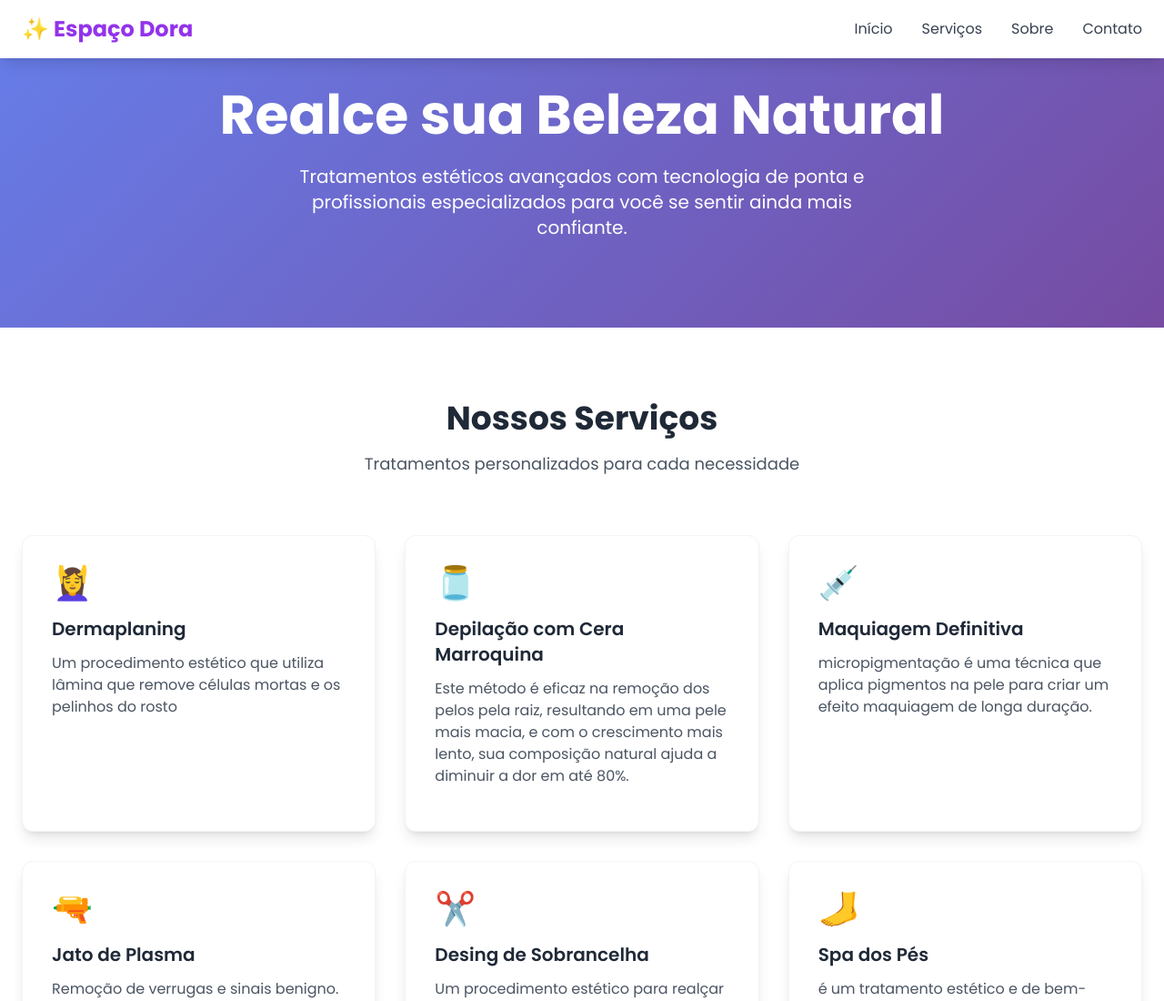
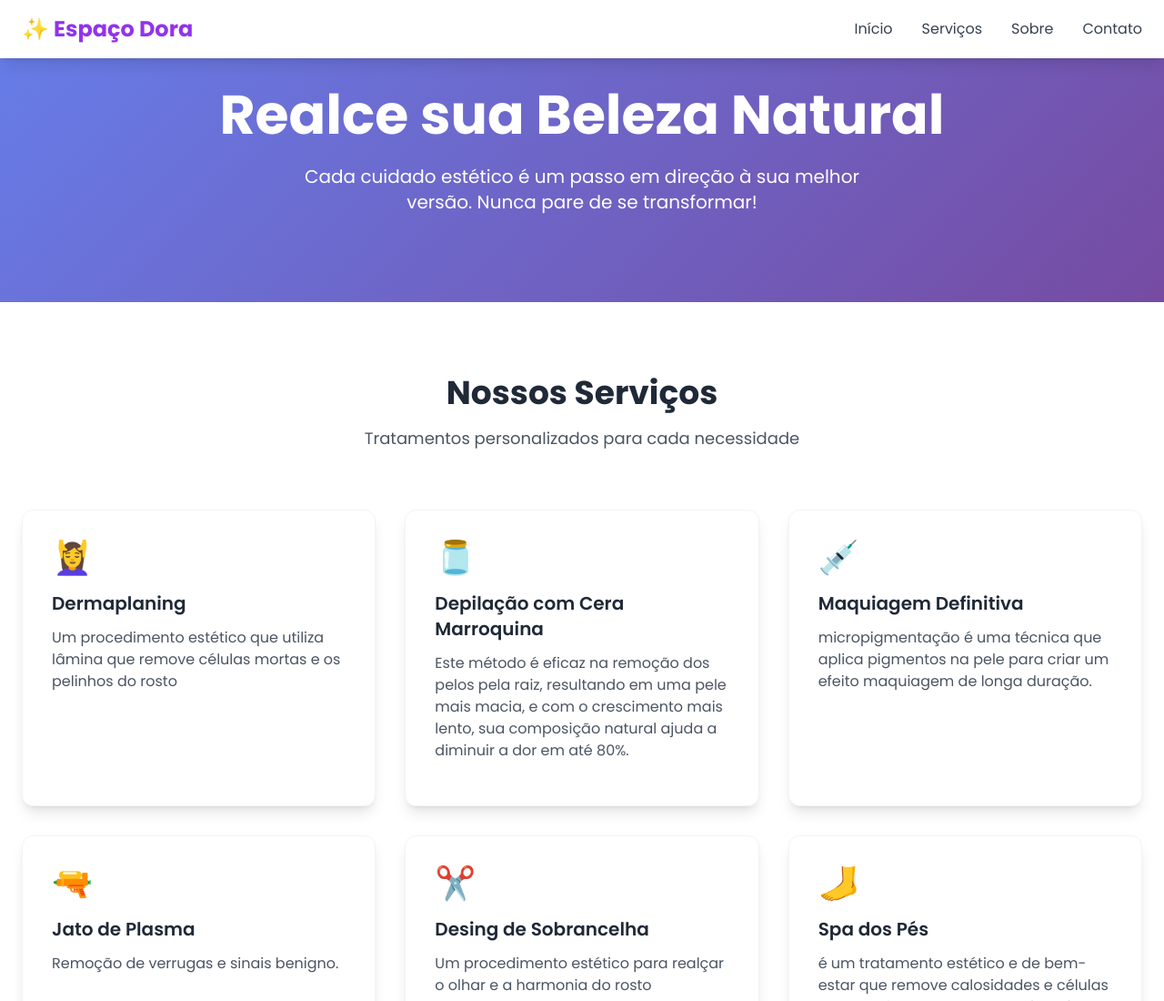
Before and after one commit to LorranyEstrela/Site-da-Dora, a plain HTML site: page Index.html in a window 1280 px wide. Shown: the top 1100 px of the page at 91% size. Drawn offline with nearby package versions, Linux system fonts and the light colour scheme.

Commit message:
atualizado

```diff
--- a/Index.html
+++ b/Index.html
@@ -82,8 +82,7 @@
                     Realce sua Beleza Natural
                 </h1>
                 <p class="text-xl mb-8 max-w-2xl mx-auto">
-                    Tratamentos estéticos avançados com tecnologia de ponta e profissionais especializados para você se
-                    sentir ainda mais confiante.
+                    Cada cuidado estético é um passo em direção à sua melhor versão. Nunca pare de se transformar!
                 </p>
             </div>
         </div>
```
